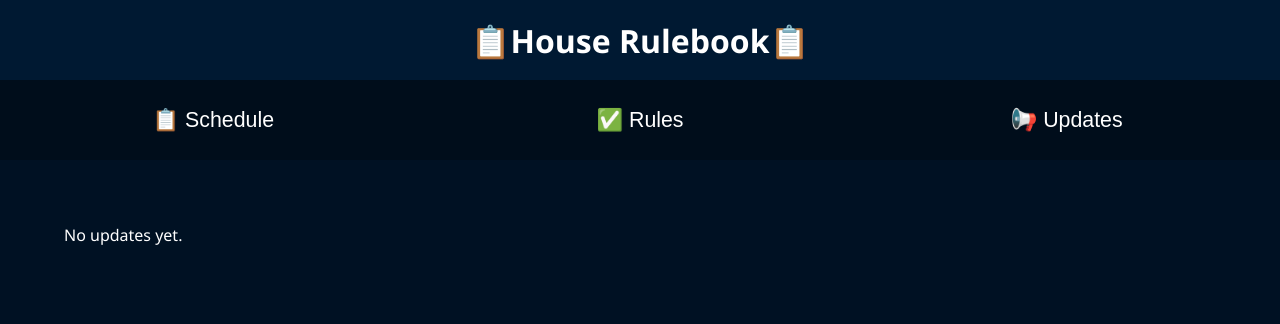
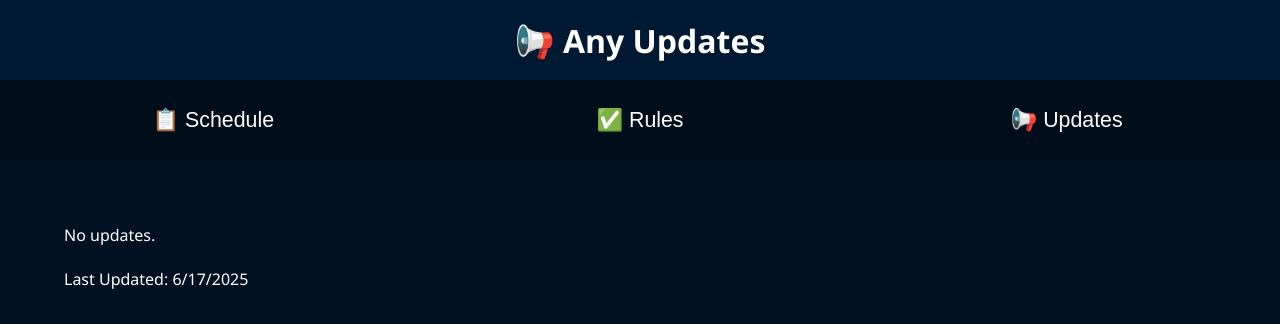
Before and after one commit to vismayy/houserules, a plain HTML site: page html/updates.html in a window 1280 px wide. Drawn offline with Linux system fonts and the light colour scheme.

Commit message:
Updating all files and folder

```diff
--- a/html/updates.html
+++ b/html/updates.html
@@ -12,7 +12,7 @@
 
 
     <div class="header">
-        <h2>&#x1F4CB;House&nbsp;Rulebook&#x1F4CB;</h2>
+        <h2>&#x1F4E2; Any Updates</h2>
     </div>
 
 
@@ -38,15 +38,19 @@
 
     <div class="content">
         <p class="summarytext">
-            No updates yet.
+            No updates.
         </p>
 
         <br>
-
+        <p id="last-updated"></p>
     </div>
 
 
 
 </div>
+<script>
+  const updatedDate = new Date(document.lastModified);
+  document.getElementById("last-updated").innerText = "Last Updated: " + updatedDate.toLocaleDateString();
+</script>
 </body>
 </html>
```
Also changed, not shown: html/rules.html (+4 -2 lines), index.html (+1 -1 lines).
